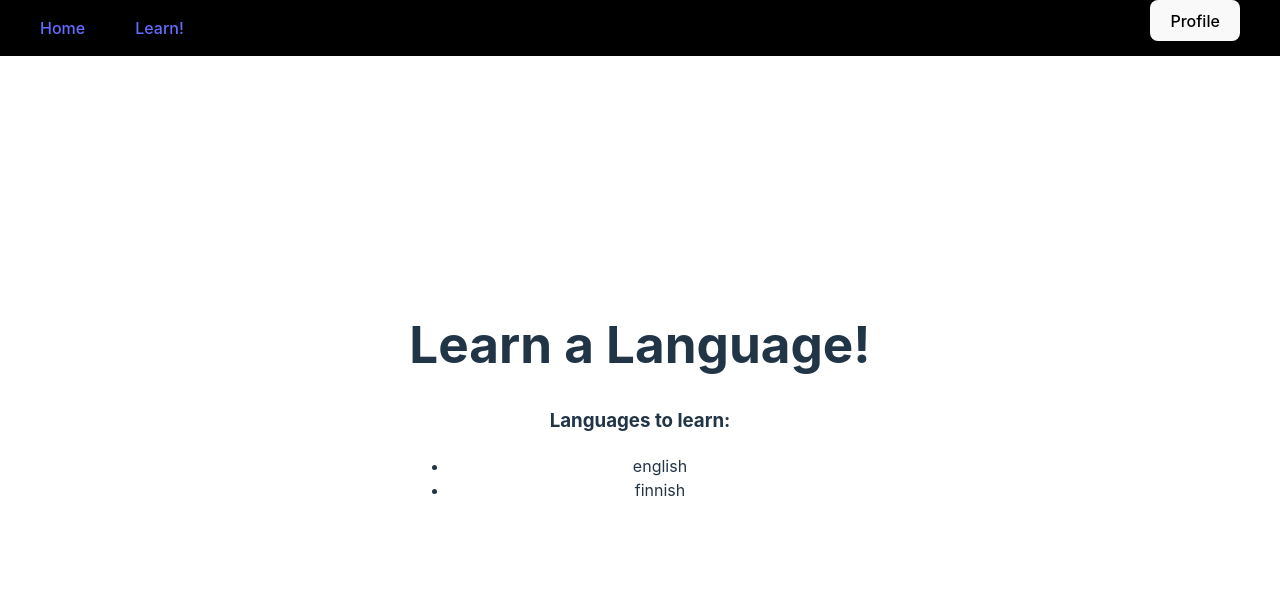
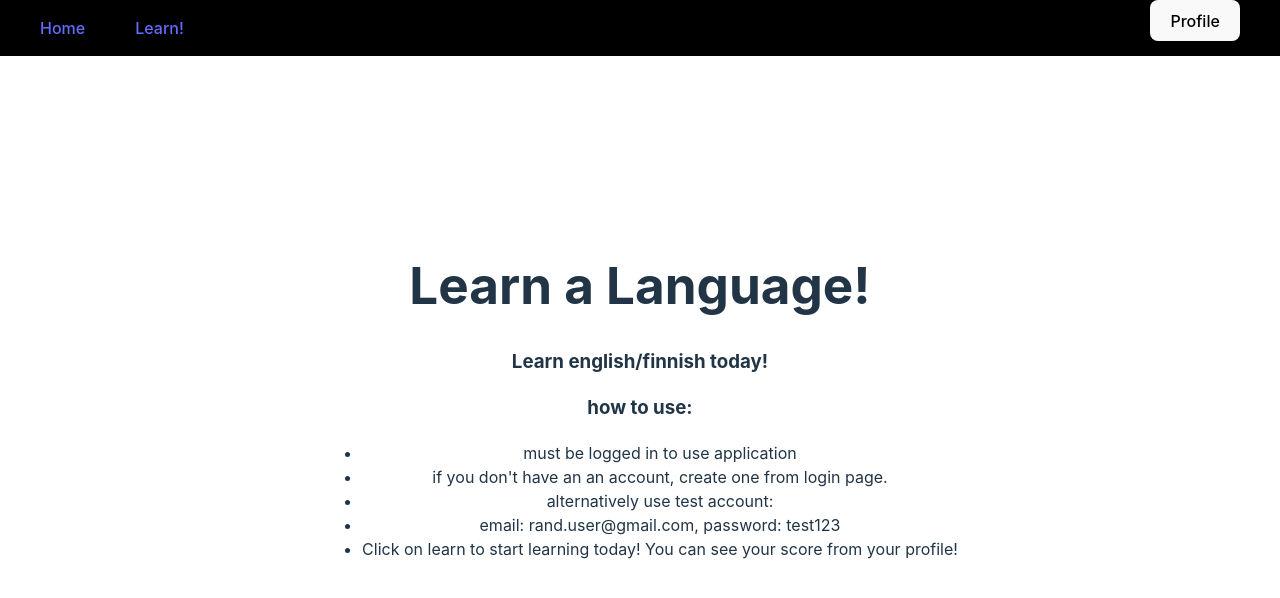
Before and after one commit to Patrick-Palmroos/language-learning-app, a React (Vite) app in the folder frontend/: page / in a window 1280 px wide. Shown: the top 598 px of the page. Built offline with nearby package versions, Linux system fonts and the light colour scheme; no server answers.

Commit message:
change: home page now has a guide

```diff
--- a/frontend/src/pages/Home.jsx
+++ b/frontend/src/pages/Home.jsx
@@ -35,10 +35,17 @@ function Home() {
     <>
       <div>
         <h1>Learn a Language!</h1>
-        <h3>Languages to learn:</h3>
+        <h3>Learn english/finnish today!</h3>
+        <h3>how to use:</h3>
         <ul>
-          <li>english</li>
-          <li>finnish</li>
+          <li>must be logged in to use application</li>
+          <li>if you don't have an an account, create one from login page.</li>
+          <li>alternatively use test account:</li>
+          <li>email: rand.user@gmail.com, password: test123</li>
+          <li>
+            Click on learn to start learning today! You can see your score from
+            your profile!
+          </li>
         </ul>
       </div>
       <div>{logged ? <h1>Welcome!</h1> : null}</div>
```
